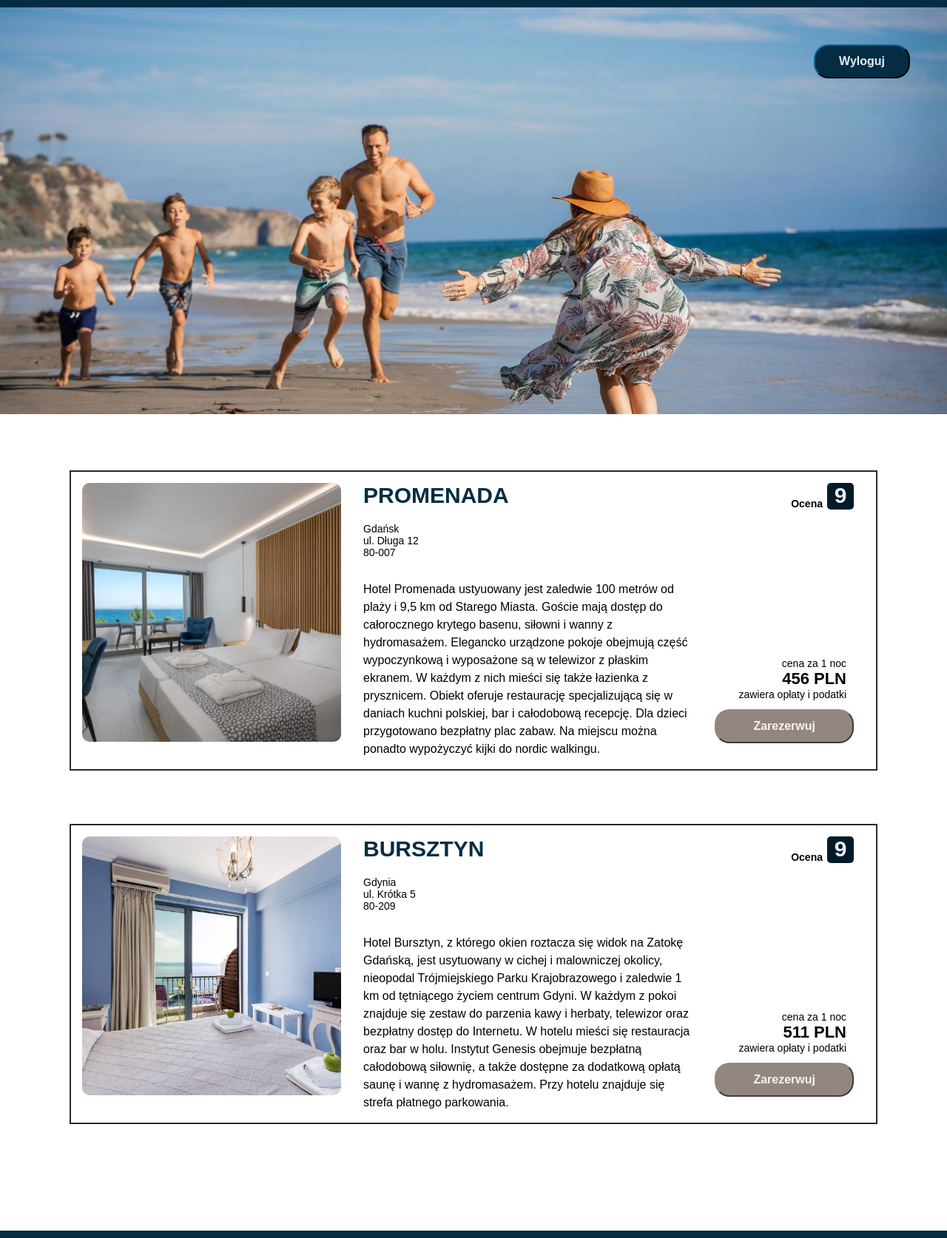
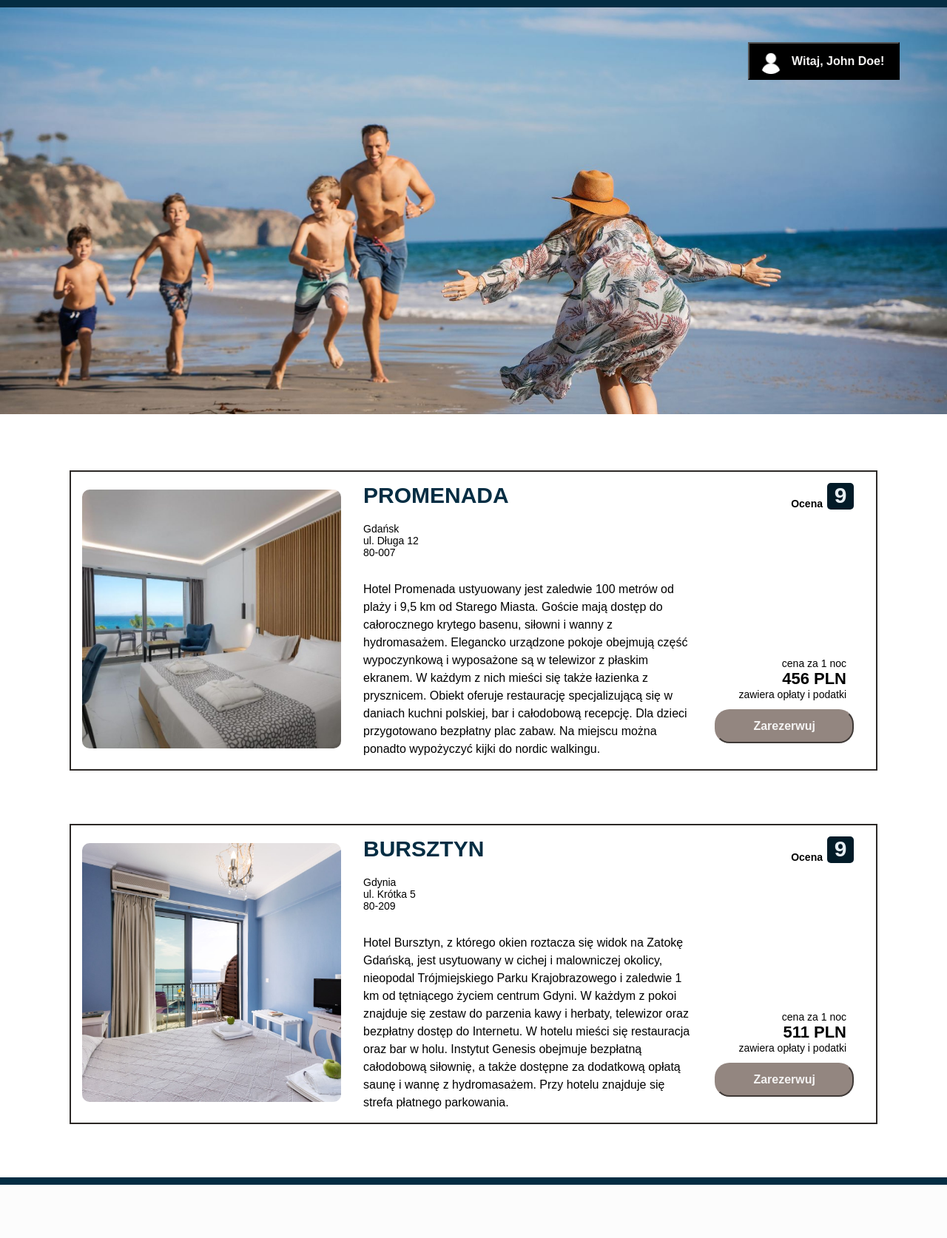
Before and after one commit to jf3112/HotelsApp, a Flask app: page /logged/ in a window 1280 px wide. Shown: the whole page at 74% size. After the commit the page ends 1602 px from the top, so only its background shows below. Run offline with Flask 2, Linux system fonts and the light colour scheme; the visitor is signed in with stand-in values (Sample User, id 1); some libraries are stand-ins or nearby versions.

Commit message:
user's menu added

```diff
--- a/website/static/style.css
+++ b/website/static/style.css
@@ -15,10 +15,6 @@
   width: 100%;
   height: 550px;
 }
-
-/*
-main color:
-*/
 
 /*
 SIGN IN & SIGN UP BUTTONS
@@ -58,6 +54,66 @@
   transition: transform 0.4s;
 }
 
+/* USERS MENU */
+
+.drop-down-menu {
+  position: absolute;
+  min-width: 16%;
+  right: 5%;
+  top: 3%;
+}
+
+.menu-popup{
+  border: 1px solid #dfdbd9;
+  position: absolute;
+  top: 120%;
+  left: 0%;
+  transform: translate(-50%, -50%) scale(0.1);
+  visibility: hidden;
+  transition: transform 0.4s, top 0.4s;
+}
+
+.open-menu-popup{
+  visibility: visible;
+  width: 100%;
+  top: 240%;
+  left: 50%;
+  transform: translate(-50%, -50%) scale(1);
+}
+
+
+.user-btn{
+  padding: 3% 6% 3% 6%;
+  width: 100%;
+  background-color: #000;
+  color: #f4f3f2;
+  font-size: 16px;
+  font-weight: bold;
+  display: flex;
+  align-items: center;
+  justify-content: flex-start;
+  gap: 6%;
+  cursor: pointer;
+}
+
+.menu-items {
+  text-align: right;
+  background-color: #e6eef3;
+  padding: 10px 10px;
+  list-style: none;
+}
+
+.menu-items a {
+  color: #1d2429;
+  font-size: 14px;
+  font-weight: bold;
+}
+
+.menu-items:hover {
+  background-color: #b2cadb;
+  cursor: pointer;
+}
+
 /*
 HOTELS
 */
@@ -87,6 +143,7 @@
 
 .image-container {
   margin-left: 15px;
+  align-self: center;
 }
 
 .hotel-img {
--- a/website/templates/home-user.html
+++ b/website/templates/home-user.html
@@ -11,7 +11,21 @@
     <header>
       <img class="header-img" src="\static\img\people.jpg" />
       <!-- TWORZENIE KONTA, PRZYCISK I POPUP WINDOW Z REJESTRACJĄ -->
-
+     <div class="drop-down-menu">
+        <button type="submit" class="user-btn" onclick="openMenuPopup()" >
+          <img
+          height="34px"
+          src="\static\img\usericon.png"
+        /><p>Witaj, John Doe!</p>
+          </button>
+       <div class="menu-popup" id="menu-popup">
+        <ul>
+          <li class="menu-items"><a href="#">Moje Konto</a></li>
+          <li class="menu-items"><a href="#">Moje Rezerwacje</a></li>
+          <li class="menu-items"><a href="home.html">Wyloguj się</a></li>
+        </ul>
+         </div>
+      </div>
     </header>
     <!-- OFERTA HOTELI -->
     <article class="hotels">
@@ -151,42 +165,41 @@
         </div>
         <button class="booking-btn popup-booking-button" name="Reserve">Zarezerwuj</button>
       </form>
-      <form  action="{{ url_for('views.logged') }}" id="sign-up-popup" method="POST">
+   <!--   <form  action="{{ url_for('views.logged') }}" id="sign-up-popup" method="POST">
         <button class="btn sign-up-btn"  name="Log-out" > Wyloguj</button>
-      </form>
+      </form> -->
     </article>
 
     <!-- JAKIŚ JS do popup'ów -->
 
     <script>
-      let signInPopup = document.getElementById("sign-in-popup");
-      let signUpPopup = document.getElementById("sign-up-popup");
+      let menuPopup = document.getElementById("menu-popup");
       let bookingPopup = document.getElementById("booking-popup");
 
-      function openSignInPopup() {
-        signInPopup.classList.add("open-popup");
-        signUpPopup.classList.remove("open-popup");
+      function openMenuPopup() {
+        if(!(menuPopup.classList.contains("open-menu-popup")))
+        {
+          menuPopup.classList.add("open-menu-popup");
+        }
+        else if (menuPopup.classList.contains("open-menu-popup"))
+        {
+          menuPopup.classList.remove("open-menu-popup");
+        }
       }
       function closeSignInPopup() {
-        signInPopup.classList.remove("open-popup");
+        menuPopup.classList.remove("open-menu-popup");
       }
 
-      function openSignUpPopup() {
-        signUpPopup.classList.add("open-popup");
-        signInPopup.classList.remove("open-popup");
-      }
-
-      function closeSignUpPopup() {
-        signUpPopup.classList.remove("open-popup");
-      }
 
       function openBookingPopup() {
         bookingPopup.classList.add("open-popup");
+        menuPopup.classList.remove("open-popup");
       }
 
       function closeBookingPopup() {
         bookingPopup.classList.remove("open-popup");
       }
+
     </script>
   </body>
 </html>
```
Also changed, not shown: website/static/img/usericon.png (added).
